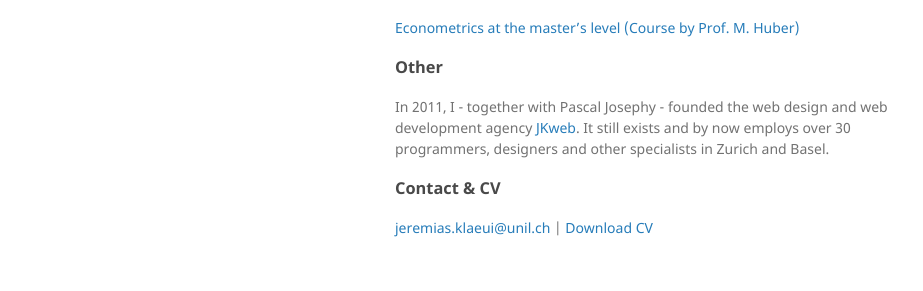
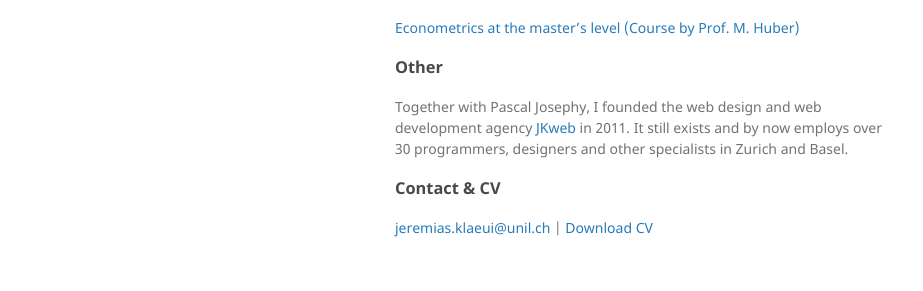
Before and after one commit to jklaeui/jklaeui.github.io, a Jekyll site: the page built from index.md, in a window 1280 px wide. Shown: the part 521-812 px from the top of the page, without its empty margins (175-1098 px from the left). Built offline with Jekyll 4.4.1, drawn with Linux system fonts in a browser that asks for light colours; our own code applies the rules of GitHub Pages for plain Markdown files; the repository's description, which GitHub fills in, is left out.

```diff
--- a/index.md
+++ b/index.md
@@ -16,7 +16,7 @@ There is a short quote by me in the Swiss newspaper NZZ am Sonntag: [Studie zur
 
 ### Other
 
-In 2011, I - together with Pascal Josephy - founded the web design and web development agency [JKweb](https://jkweb.ch/). It still exists and by now employs over 30 programmers, designers and other specialists in Zurich and Basel.
+Together with Pascal Josephy, I founded the web design and web development agency [JKweb](https://jkweb.ch/) in 2011. It still exists and by now employs over 30 programmers, designers and other specialists in Zurich and Basel.
 
 ### Contact & CV
 <jeremias.klaeui@unil.ch> | [Download CV](cv_klaeui.pdf)
```
